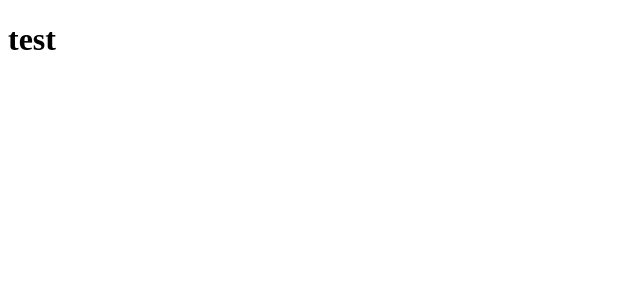
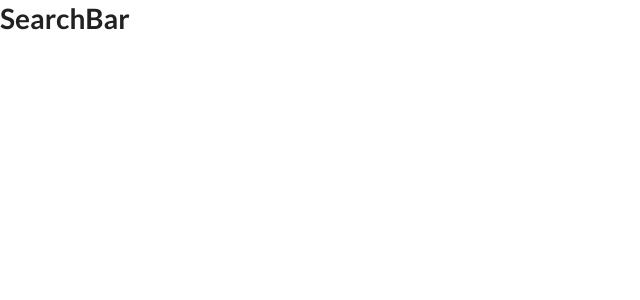
Before and after one commit to nat-exercises/youtube-videos-search, a React (Create React App) app: page / in a window 1280 px wide. Shown: the top 300 px of the page, without its empty margins (0-640 px from the left). Built offline with nearby package versions, Linux system fonts and the light colour scheme.

Commit message:
add semantic-ui for style

```diff
--- a/public/index.html
+++ b/public/index.html
@@ -9,11 +9,12 @@
       name="description"
       content="Web site created using create-react-app"
     />
-    <link rel="apple-touch-icon" href="%PUBLIC_URL%/logo192.png" />
-    <!--
-      manifest.json provides metadata used when your web app is installed on a
-      user's mobile device or desktop. See https://developers.google.com/web/fundamentals/web-app-manifest/
-    -->
+    <!-- SEMANTIC-UI -->
+    <link
+      rel="stylesheet"
+      href="https://cdnjs.cloudflare.com/ajax/libs/semantic-ui/2.4.1/semantic.min.css"
+    />
+
     <link rel="manifest" href="%PUBLIC_URL%/manifest.json" />
     <!--
       Notice the use of %PUBLIC_URL% in the tags above.
@@ -24,7 +25,7 @@
       work correctly both with client-side routing and a non-root public URL.
       Learn how to configure a non-root public URL by running `npm run build`.
     -->
-    <title>React App</title>
+    <title>VIDEOS</title>
   </head>
   <body>
     <noscript>You need to enable JavaScript to run this app.</noscript>
--- a/src/App.js
+++ b/src/App.js
@@ -1,11 +1,12 @@
 import React from "react";
+import SearchBar from "./components/SearchBar";
 
 class App extends React.Component {
   render() {
     return (
       <div className="App">
         <header className="App-header">
-          <h1>test</h1>
+          <SearchBar />
         </header>
       </div>
     );
--- a/src/components/SearchBar.js
+++ b/src/components/SearchBar.js
@@ -0,0 +1,12 @@
+import React from "react";
+
+class SearchBar extends React.Component {
+  render() {
+    return (
+      <div>
+        <h1>SearchBar</h1>
+      </div>
+    );
+  }
+}
+export default SearchBar;
```
